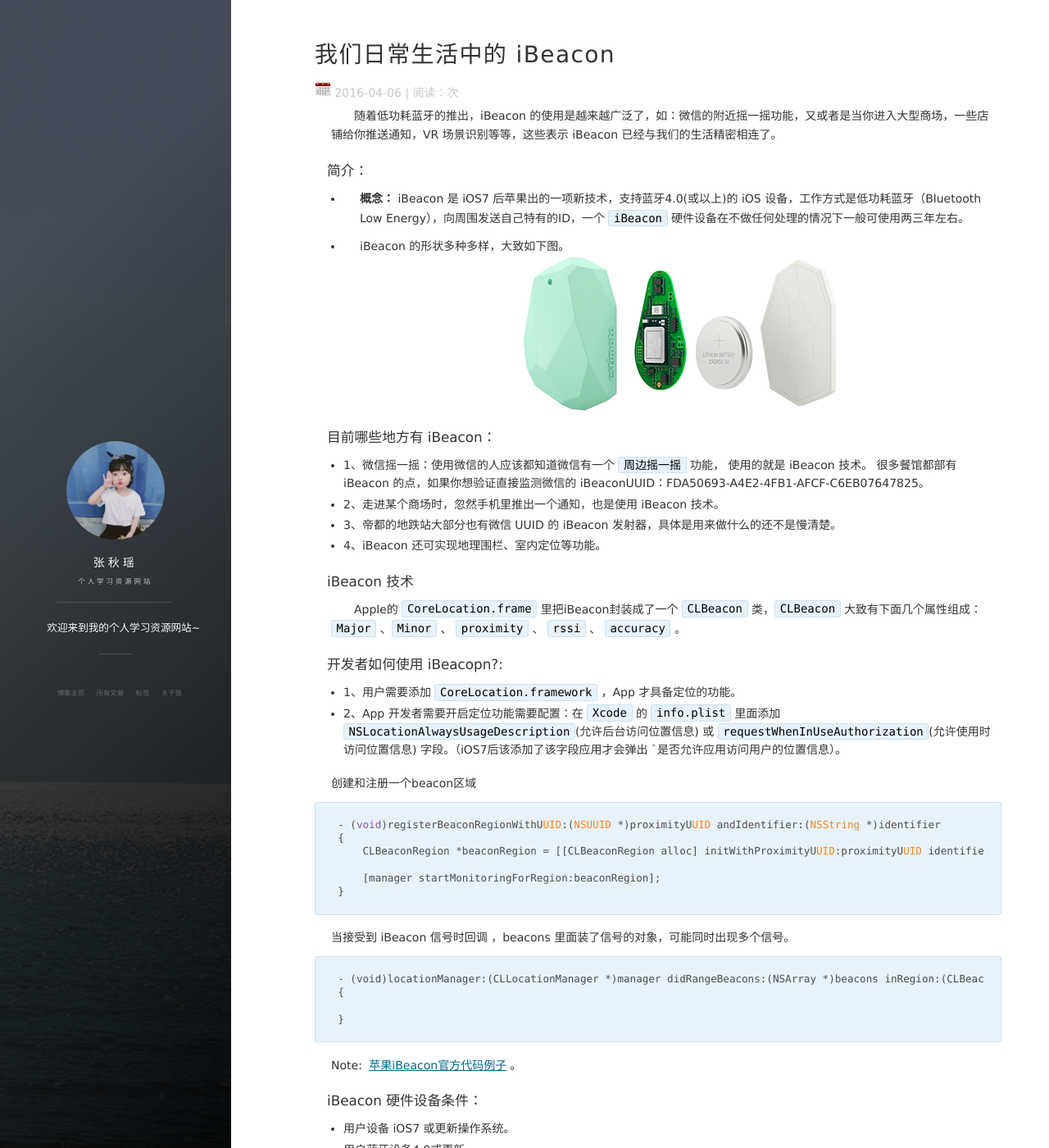
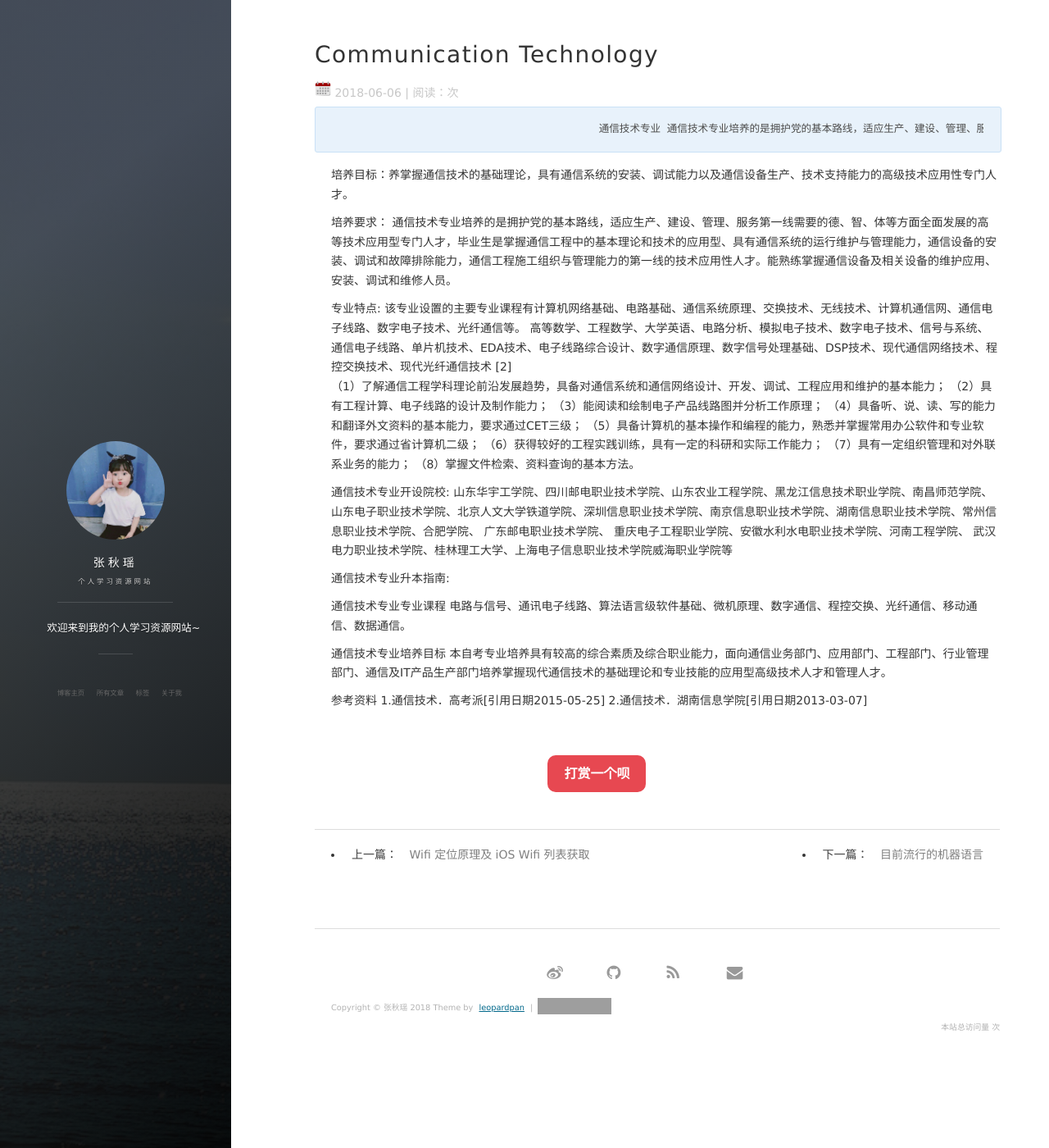
Before and after one commit to Libra-yoyo/Libra-yoyo.github.io, a Jekyll site: the page built from _posts/2016-04-07-iBeacon.md, in a window 1280 px wide and 1400 px high. Shown: the whole window at 82% size. Built offline with Jekyll 4.4.1, drawn with Linux system fonts in a browser that asks for light colours; nearby versions of some CDN libraries; comment, search, counter and statistics services are not loaded; some of the changed text lies outside the part shown; grey boxes are pictures that could not be loaded.

Commit message:
Update 2016-04-07-iBeacon.md

````diff
--- a/_posts/2016-04-07-iBeacon.md
+++ b/_posts/2016-04-07-iBeacon.md
@@ -1,77 +1,42 @@
 ---
 layout: post
-title: "我们日常生活中的 iBeacon"
-date: 2016-04-06 11:25:06
-description: "iBeaco n技术调研与知识分享"
-tag: 技术
+title: "Communication Technology"
+date: 2018-06-06 11:25:06
+description: "通信技术介绍及就业方向"
+tag: 学科
 ---
+                                              通信技术专业
+通信技术专业培养的是拥护党的基本路线，适应生产、建设、管理、服务第一线需要的德、智、体等方面全面发展的高等技术应用型专门人才，毕业生是掌握通信工程中的基本理论和技术的应用型、具有通信系统的运行维护与管理能力，通信设备的安装、调试和故障排除能力，通信工程施工组织与管理能力的第一线的技术应用性人才。能熟练掌握通信设备及相关设备的维护应用、安装、调试和维修人员。
+通信技术专业是通信技术、电子技术与计算机应用技术相结合的复合型专业。培养具有适应社会主义现代化建设需要的德、智、体、美全面发展，掌握通信系统领域所涉及的通信技术、电子技术、计算机应用技术等方面的必备理论知识，专业技能强，适应面广，基本素质好，能够实际操作检测、维护管理通信设备及系统正常运行的应用型高等技术人才。
 
-　　随着低功耗蓝牙的推出，iBeacon 的使用是越来越广泛了，如：微信的附近摇一摇功能，又或者是当你进入大型商场，一些店铺给你推送通知，VR 场景识别等等，这些表示 iBeacon 已经与我们的生活精密相连了。
+培养目标：养掌握通信技术的基础理论，具有通信系统的安装、调试能力以及通信设备生产、技术支持能力的高级技术应用性专门人才。
 
-#### 简介：
+培养要求：
+通信技术专业培养的是拥护党的基本路线，适应生产、建设、管理、服务第一线需要的德、智、体等方面全面发展的高等技术应用型专门人才，毕业生是掌握通信工程中的基本理论和技术的应用型、具有通信系统的运行维护与管理能力，通信设备的安装、调试和故障排除能力，通信工程施工组织与管理能力的第一线的技术应用性人才。能熟练掌握通信设备及相关设备的维护应用、安装、调试和维修人员。
 
-* **概念：** iBeacon 是 iOS7 后苹果出的一项新技术，支持蓝牙4.0(或以上)的 iOS 设备，工作方式是低功耗蓝牙（Bluetooth Low Energy），向周围发送自己特有的ID，一个 `iBeacon` 硬件设备在不做任何处理的情况下一般可使用两三年左右。
+专业特点:
+该专业设置的主要专业课程有计算机网络基础、电路基础、通信系统原理、交换技术、无线技术、计算机通信网、通信电子线路、数字电子技术、光纤通信等。
+高等数学、工程数学、大学英语、电路分析、模拟电子技术、数字电子技术、信号与系统、通信电子线路、单片机技术、EDA技术、电子线路综合设计、数字通信原理、数字信号处理基础、DSP技术、现代通信网络技术、程控交换技术、现代光纤通信技术 [2]
+（1）了解通信工程学科理论前沿发展趋势，具备对通信系统和通信网络设计、开发、调试、工程应用和维护的基本能力；
+（2）具有工程计算、电子线路的设计及制作能力；
+（3）能阅读和绘制电子产品线路图并分析工作原理；
+（4）具备听、说、读、写的能力和翻译外文资料的基本能力，要求通过CET三级；
+（5）具备计算机的基本操作和编程的能力，熟悉并掌握常用办公软件和专业软件，要求通过省计算机二级；
+（6）获得较好的工程实践训练，具有一定的科研和实际工作能力；
+（7）具有一定组织管理和对外联系业务的能力；
+（8）掌握文件检索、资料查询的基本方法。
 
-* iBeacon 的形状多种多样，大致如下图。
-![](/images/posts/iBeacon/iBeacon.png)
+通信技术专业开设院校:
+山东华宇工学院、四川邮电职业技术学院、山东农业工程学院、黑龙江信息技术职业学院、南昌师范学院、山东电子职业技术学院、北京人文大学铁道学院、深圳信息职业技术学院、南京信息职业技术学院、湖南信息职业技术学院、常州信息职业技术学院、合肥学院、 广东邮电职业技术学院、 重庆电子工程职业学院、安徽水利水电职业技术学院、河南工程学院、 武汉电力职业技术学院、桂林理工大学、上海电子信息职业技术学院威海职业学院等
 
+通信技术专业升本指南:
 
-#### 目前哪些地方有 iBeacon：
-* 1、微信摇一摇：使用微信的人应该都知道微信有一个 `周边摇一摇` 功能， 使用的就是 iBeacon 技术。 很多餐馆都部有 iBeacon 的点，如果你想验证直接监测微信的 iBeaconUUID：FDA50693-A4E2-4FB1-AFCF-C6EB07647825。
-* 2、走进某个商场时，忽然手机里推出一个通知，也是使用 iBeacon 技术。
-* 3、帝都的地跌站大部分也有微信 UUID 的 iBeacon 发射器，具体是用来做什么的还不是慢清楚。
-* 4、iBeacon 还可实现地理围栏、室内定位等功能。
+通信技术专业专业课程
+电路与信号、通讯电子线路、算法语言级软件基础、微机原理、数字通信、程控交换、光纤通信、移动通信、数据通信。
 
+通信技术专业培养目标
+本自考专业培养具有较高的综合素质及综合职业能力，面向通信业务部门、应用部门、工程部门、行业管理部门、通信及IT产品生产部门培养掌握现代通信技术的基础理论和专业技能的应用型高级技术人才和管理人才。
 
-#### iBeacon 技术
-　　Apple的 `CoreLocation.frame` 里把iBeacon封装成了一个 `CLBeacon` 类，`CLBeacon` 大致有下面几个属性组成：`Major` 、`Minor` 、 `proximity` 、 `rssi` 、 `accuracy` 。
-
-
-
-
-#### 开发者如何使用 iBeacopn?:
-* 1、用户需要添加 `CoreLocation.framework` ，App 才具备定位的功能。
-* 2、App 开发者需要开启定位功能需要配置：在 `Xcode` 的 `info.plist` 里面添加 `NSLocationAlwaysUsageDescription`(允许后台访问位置信息) 或 `requestWhenInUseAuthorization`(允许使用时访问位置信息) 字段。（iOS7后该添加了该字段应用才会弹出 `是否允许应用访问用户的位置信息）。
-
-
-
-创建和注册一个beacon区域
-
-```
-- (void)registerBeaconRegionWithUUID:(NSUUID *)proximityUUID andIdentifier:(NSString *)identifier
-{
-    CLBeaconRegion *beaconRegion = [[CLBeaconRegion alloc] initWithProximityUUID:proximityUUID identifier:identifier];
-
-    [manager startMonitoringForRegion:beaconRegion];
-}
-```
-
-当接受到 iBeacon 信号时回调 ，beacons 里面装了信号的对象，可能同时出现多个信号。
-```
-- (void)locationManager:(CLLocationManager *)manager didRangeBeacons:(NSArray *)beacons inRegion:(CLBeaconRegion *)region
-{
-
-}
-```
-
-
-
-Note: [苹果iBeacon官方代码例子](https://developer.apple.com/library/prerelease/content/samplecode/AirLocate/Introduction/Intro.html)。
-
-#### iBeacon 硬件设备条件：
-* 用户设备 iOS7 或更新操作系统。
-* 用户蓝牙设备4.0或更新。
-* 用户蓝牙设备必须开启。
-* 用户设备定位服务必须开启，允许应用访问位置信息。
-
-
-
-
-#### iBeacon 能唤醒应用
-* 前提：App 具备上面使用 iBeacon 的功能，并且允许后台访问位置信息。
-* 现象：App 能被 iBeacon 信号唤醒，即使 App 已经被用户手动杀死掉了，App 也能被 iBeacon 技术唤醒，并且能执行一系列操作。
-* 影响：导致 App 用户在并没有使用 `App` 的情况下, `App` 有了长达几个小时的后台使用时长。
-
-<br>
-
-转载请注明：[潘柏信的博客](http://baixin) » [点击阅读原文](http://baixin.io/2016/04/iBeacon/)
+参考资料
+1.通信技术．高考派[引用日期2015-05-25]
+2.通信技术．湖南信息学院[引用日期2013-03-07]
````
